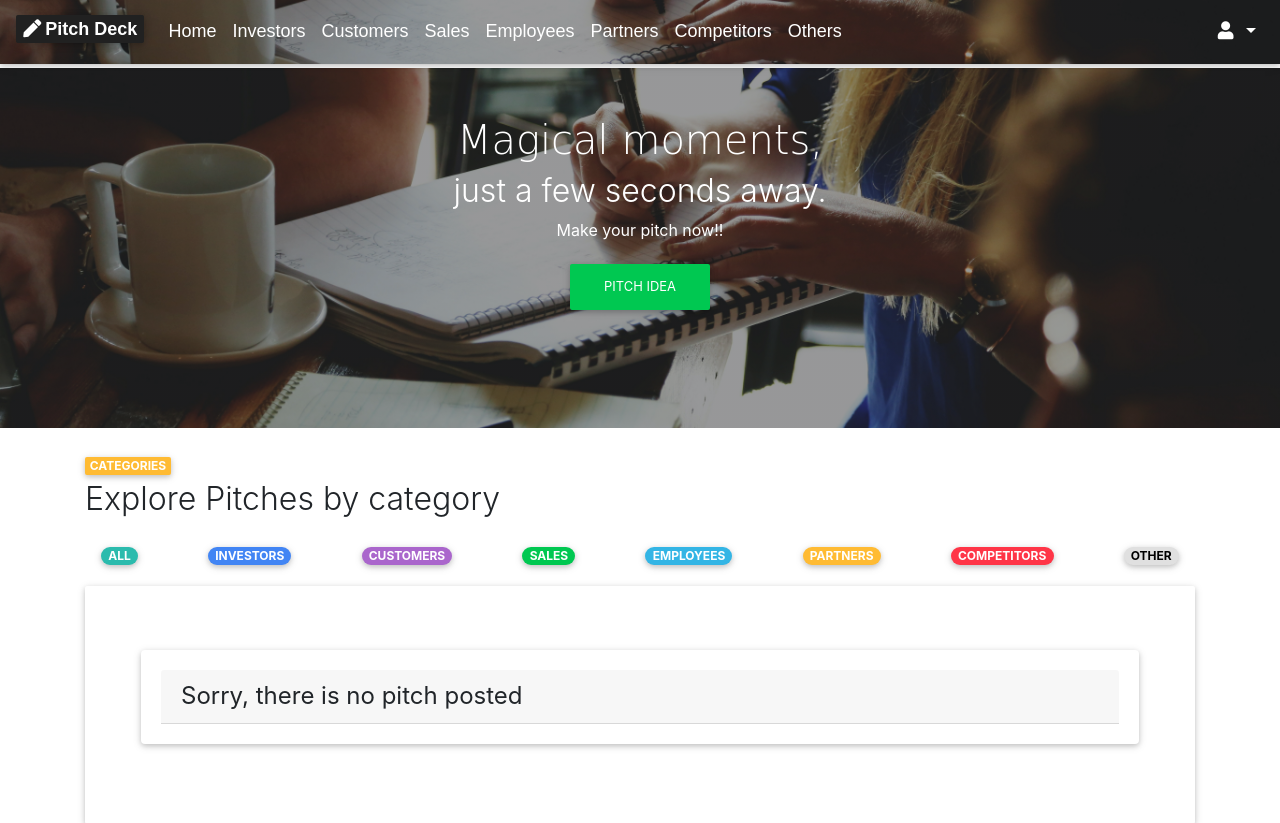
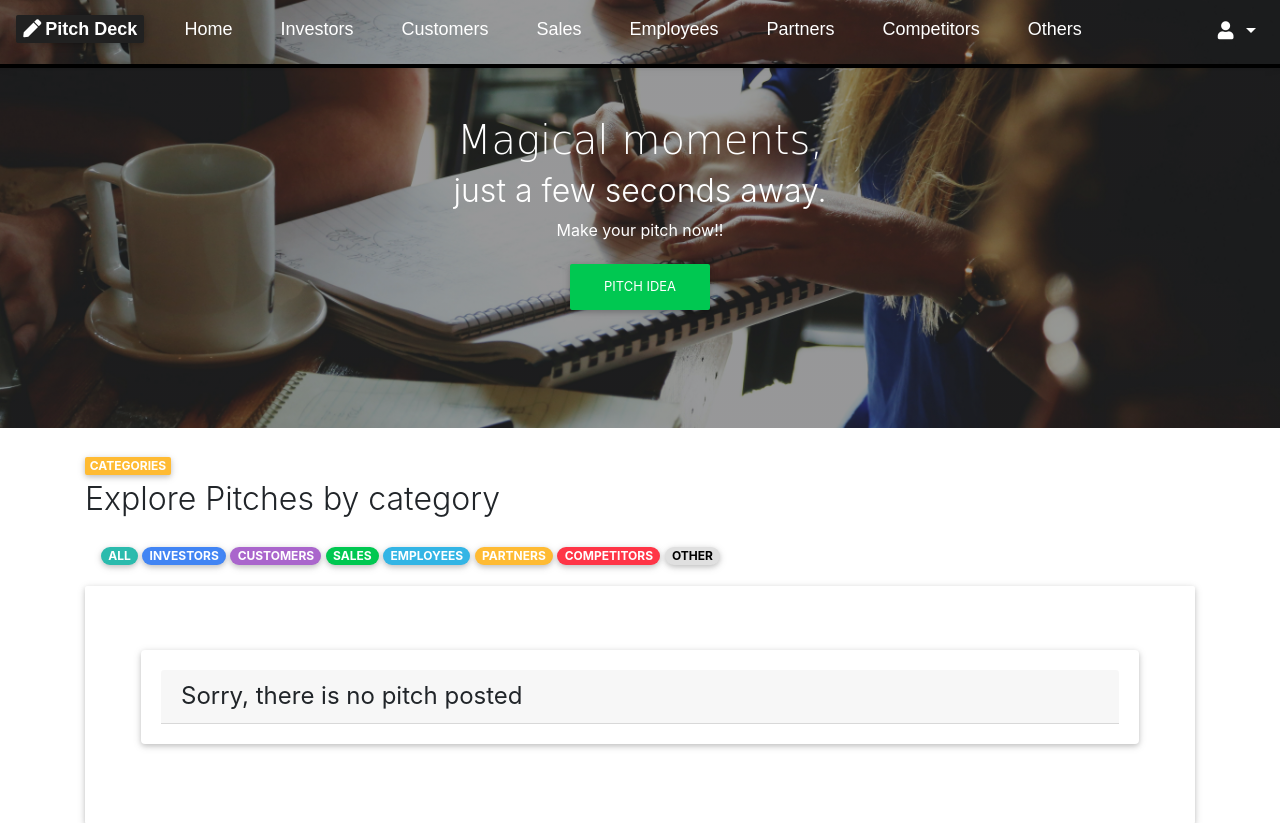
Before and after one commit to D-Kamunya/pitch-deck, a Flask app: page / in a window 1280 px wide. Shown: the top 823 px of the page. Run offline with Flask 2, Linux system fonts and the light colour scheme; the visitor is signed in with stand-in values (Sample User, id 1); data comes from the database, SQL or seed files in the repository; data that the repository does not hold is empty; some libraries are stand-ins or nearby versions.

Commit message:
Make minor UI changes

```diff
--- a/app/main/views.py
+++ b/app/main/views.py
@@ -7,7 +7,6 @@ from .. import db,photos
 
 # Views
 @main.route('/')
-@login_required
 def index():
 
     '''
@@ -18,6 +17,7 @@ def index():
     return render_template('index.html',pitches=pitches)
 
 @main.route('/profile/<username>')
+@login_required
 def profile(username):
 
     '''
@@ -124,6 +124,7 @@ def pitch_details(pitch_id):
     return render_template('pitch_details.html',comment_form=form,pitch=pitch,comments=comments)
 
 @main.route('/pitch_upvote/<pitch_id>')
+@login_required
 def pitch_upvote(pitch_id):
     '''
     View function to add do upvote on pitch click
@@ -136,6 +137,7 @@ def pitch_upvote(pitch_id):
 
 
 @main.route('/pitch_downvote/<pitch_id>')
+@login_required
 def pitch_downvote(pitch_id):
     '''
     View function to add do downvote on pitch click
--- a/app/static/css/index.css
+++ b/app/static/css/index.css
@@ -78,3 +78,9 @@
     margin: 0 8px 0 -12px;
     border-radius: 50%;
 }
+.dropdown-item{
+  color: #fff;
+}
+.test{
+  background: black;
+}
--- a/app/templates/index.html
+++ b/app/templates/index.html
@@ -1,7 +1,12 @@
 {% extends 'base.html' %}
 {% import 'macros.html' as macro%}
-{%block header%}<!--
---><div class="header text-center mt-0">
+
+  {%block navbar%}
+    <div class="test">
+    {{super()}}
+  {%endblock%}
+    {%block header%}
+      <div class="header text-center pt-0 mt-0">
         <div class="container mt-5 mx-auto">
           <div class="inner text-white">
             <h1 class="logo-name">Magical moments,</h1>
@@ -11,13 +16,16 @@
           </div>
         </div>
       </div>
+    </div>
     {%endblock%}
+
+
 
 {%block content%}
   <div class="mt-4 categories">
     <span class="badge badge-warning">CATEGORIES</span>
     <h2 class="mt-1">Explore Pitches by category</h2>
-    <div class="d-flex justify-content-between p-3 my-1">
+    <div class="p-3 my-1">
       <a href="{{url_for('main.index')}}"><span class="badge badge-pill badge-default">ALL</span></a>
       <a href="{{url_for('main.pitch_by_category',category_name='Investors')}}"><span class="badge badge-pill badge-primary">INVESTORS</span></a>
       <a href="{{url_for('main.pitch_by_category',category_name='Customers')}}"><span class="badge badge-pill badge-secondary">CUSTOMERS</span></a>
--- a/app/templates/macros.html
+++ b/app/templates/macros.html
@@ -13,7 +13,7 @@
       <!-- Text -->
       <div class="mb-3">
         <a href="#" class="badge badge-default">{{pitch.user.username}}</a>
-        <a href="#" class="badge badge-info">{{pitch.pitch_category}}</a>
+        <a href="{{url_for('main.pitch_by_category',category_name=pitch.pitch_category)}}" class="badge badge-info">{{pitch.pitch_category}}</a>
       </div>
       <p class="card-text">
         {{pitch.pitch_body}}.</p>
--- a/app/templates/navbar.html
+++ b/app/templates/navbar.html
@@ -8,31 +8,31 @@
       <span class="navbar-toggler-icon"></span>
     </button>
     <div class="collapse navbar-collapse" id="navbarSupportedContent-333">
-      <ul class="navbar-nav mr-auto">
+      <ul class="navbar-nav mr-auto text-white">
         <li class="nav-item ">
-          <a class="nav-link" href="/">Home
+          <a class="dropdown-item" href="/">Home
           </a>
         </li>
         <li class="nav-item ">
-          <a class="nav-link" href="{{url_for('main.pitch_by_category',category_name='Investors')}}">Investors</a>
+          <a class="dropdown-item" href="{{url_for('main.pitch_by_category',category_name='Investors')}}">Investors</a>
         </li>
         <li class="nav-item ">
-          <a class="nav-link" href="{{url_for('main.pitch_by_category',category_name='Customers')}}">Customers</a>
+          <a class="dropdown-item" href="{{url_for('main.pitch_by_category',category_name='Customers')}}">Customers</a>
         </li>
         <li class="nav-item ">
-          <a class="nav-link" href="{{url_for('main.pitch_by_category',category_name='Sales')}}">Sales</a>
+          <a class="dropdown-item" href="{{url_for('main.pitch_by_category',category_name='Sales')}}">Sales</a>
         </li>
         <li class="nav-item ">
-          <a class="nav-link" href="{{url_for('main.pitch_by_category',category_name='Employees')}}">Employees</a>
+          <a class="dropdown-item" href="{{url_for('main.pitch_by_category',category_name='Employees')}}">Employees</a>
         </li>
         <li class="nav-item ">
-          <a class="nav-link" href="{{url_for('main.pitch_by_category',category_name='Partners')}}">Partners</a>
+          <a class="dropdown-item" href="{{url_for('main.pitch_by_category',category_name='Partners')}}">Partners</a>
         </li>
         <li class="nav-item ">
-          <a class="nav-link" href="{{url_for('main.pitch_by_category',category_name='Competitors')}}">Competitors</a>
+          <a class="dropdown-item" href="{{url_for('main.pitch_by_category',category_name='Competitors')}}">Competitors</a>
         </li>
         <li class="nav-item ">
-          <a class="nav-link" href="{{url_for('main.pitch_by_category',category_name='Other')}}">Others</a>
+          <a class="dropdown-item" href="{{url_for('main.pitch_by_category',category_name='Other')}}">Others</a>
         </li>
       </ul>
       <ul class="navbar-nav ml-auto">
@@ -44,8 +44,8 @@
           </a>
           <div class="dropdown-menu dropdown-menu-right dropdown-default"
             aria-labelledby="navbarDropdownMenuLink-333">
-            <a class="dropdown-item" href="{{url_for('main.profile',username=current_user.username)}}"><span class="badge badge-primary">{{current_user.username | capitalize}}</span></a>
-            <a class="dropdown-item" href="{{url_for('auth.logout')}}">Sign Out</a>
+            <a class="dropdown-item" href="{{url_for('main.profile',username=current_user.username)}}"><span class="badge badge-primary">{{current_user.username | capitalize}} <i class="fas fa-user"></i></span></a>
+            <a class="dropdown-item" href="{{url_for('auth.logout')}}">Sign Out <i class="fas fa-sign-out-alt"></i></a>
           </div>
         </li>
         {%else%}
--- a/app/templates/pitch_details.html
+++ b/app/templates/pitch_details.html
@@ -13,7 +13,7 @@
         <!-- Text -->
         <div class="mb-3">
           <a href="#" class="badge badge-default">{{pitch.user.username}}</a>
-          <a href="#" class="badge badge-info">{{pitch.pitch_category}}</a>
+          <a href="{{url_for('main.pitch_by_category',category_name=pitch.pitch_category)}}" class="badge badge-info">{{pitch.pitch_category}}</a>
         </div>
         <p class="card-text">
           {{pitch.pitch_body}}.</p>
```
Also changed, not shown: app/templates/errors.html (+12 -0 lines), app/static/img/icon.png (added). Lines whose indentation alone changed are shown as unchanged.
